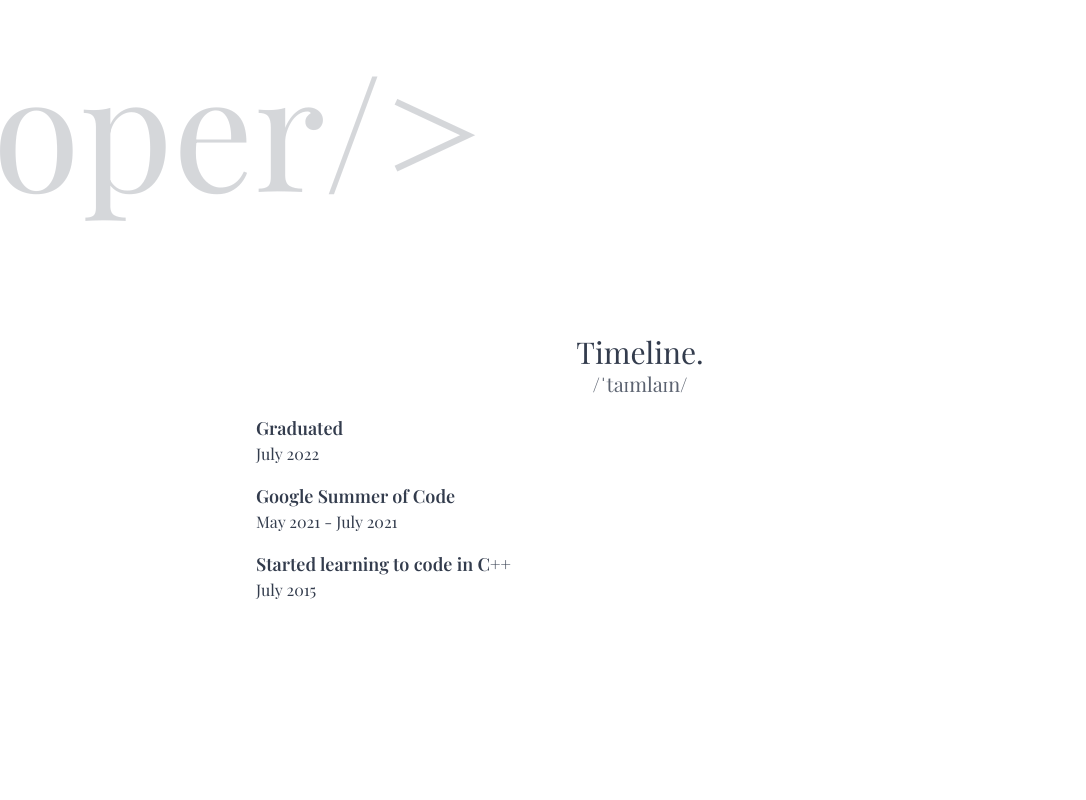
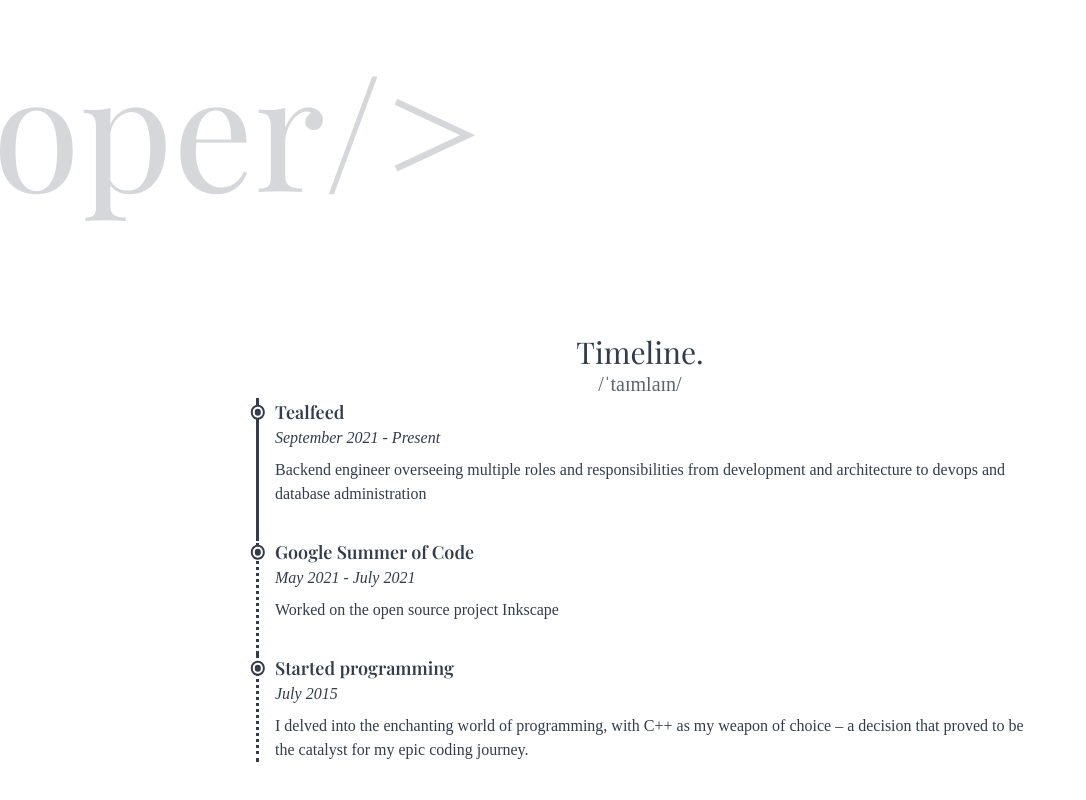
Before and after one commit to rathod-sahaab/rathod-sahaab.github.io, a SvelteKit app: page / in a window 1280 px wide. Shown: the part 514-1314 px from the top of the page, without its empty margins (0-1086 px from the left). Before the commit the page ends 1164 px from the top, so only its background shows below. Built offline with nearby package versions, Linux system fonts and the light colour scheme; a web font is replaced by a local one.

Commit message:
feat: timeline finish

```diff
--- a/src/app.css
+++ b/src/app.css
@@ -3,7 +3,11 @@
 @tailwind utilities;
 
 @layer base {
-  html {
+  h1, h2, h3, h4, h5, h6,
+  h1 *, h2 *, h3 *, h4 *, h5 *, h6 * {
     font-family: Playfair Display, serif;
   }
+  * {
+    font-family: Rwundu, serif;
+  }
 }
--- a/src/lib/constants/milestones.ts
+++ b/src/lib/constants/milestones.ts
@@ -1,23 +1,30 @@
 export type TMilestoneDate = string | { start: string, end: string }
 export type TMilestone = {
   title: string
+  description: string
   date: TMilestoneDate
 }
 
 export const MILESTONES: TMilestone[] = [
   {
-    title: 'Graduated',
-    date: 'July 2022'
+    title: 'Tealfeed',
+    description: 'Backend engineer overseeing multiple roles and responsibilities from development and architecture to devops and database administration',
+    date: {
+      start: 'September 2021',
+      end: 'Present',
+    }
   },
   {
     title: 'Google Summer of Code',
+    description: 'Worked on the open source project Inkscape',
     date: {
       start: 'May 2021',
       end: 'July 2021',
     }
   },
   {
-    title: 'Started learning to code in C++',
+    title: 'Started programming',
+    description: 'I delved into the enchanting world of programming, with C++ as my weapon of choice – a decision that proved to be the catalyst for my epic coding journey.',
     date: 'July 2015'
   },
 ]
--- a/src/lib/navbar.svelte
+++ b/src/lib/navbar.svelte
@@ -22,7 +22,9 @@
 	>
 		{#each PAGES as page}
 			<li class={currentPath === page.href ? 'text-3xl hover:scale-110' : 'hover:scale-125'}>
-				<a href={page.href}>{page.name}</a>
+				<h3>
+					<a href={page.href}>{page.name}</a>
+				</h3>
 			</li>
 		{/each}
 	</ul>
--- a/src/routes/about/timeline.svelte
+++ b/src/routes/about/timeline.svelte
@@ -9,11 +9,9 @@
 			<h3 class="text-3xl">Timeline.</h3>
 			<span class="text-xl opacity-80 tooltip hover:underline"> /ˈtaɪmlaɪn/ </span>
 		</div>
-		<ul>
+		<ul class="[&>*:not(:last-child)]:pb-8">
 			{#each MILESTONES as milestone}
-				<li>
-					<Milestone {milestone} />
-				</li>
+				<Milestone {milestone} />
 			{/each}
 		</ul>
 		<div />
--- a/src/routes/about/timeline/milestone.svelte
+++ b/src/routes/about/timeline/milestone.svelte
@@ -2,16 +2,63 @@
 	import type { TMilestone } from '$lib/constants/milestones'
 
 	export let milestone: TMilestone
+	const active: boolean =
+		typeof milestone.date !== 'string' ? milestone.date.end.toLowerCase() === 'present' : false
 </script>
 
-<div class="mt-4">
-	<h5 class="text-lg font-bold">{milestone.title}</h5>
-	<p>
-		{#if milestone.date.start}
-			{milestone.date.start} - {milestone.date.end}
-		{:else}
-			{milestone.date}
-		{/if}
+<div class="milestone pl-4 border-l-base-content border-dotted border-l-[3px]" class:active>
+	<div
+		class="title before:bg-base-100 after:bg-base-content before:border-2 before:border-base-content"
+		class:active
+	>
+		<h5 class="text-lg font-bold">{milestone.title}</h5>
+		<span class="italic">
+			{#if typeof milestone.date !== 'string'}
+				{milestone.date.start} - {milestone.date.end}
+			{:else}
+				{milestone.date}
+			{/if}
+		</span>
+	</div>
+	<p class="pt-2">
+		{milestone.description}
 	</p>
 	<p><slot /></p>
 </div>
+
+<style>
+	.milestone.active {
+		border-style: solid;
+	}
+
+	.title.active::after {
+		opacity: 1;
+	}
+
+	.title {
+		position: relative;
+	}
+
+	.title::after,
+	.title::before {
+		content: '';
+		aspect-ratio: 1 / 1;
+		display: inline;
+		position: absolute;
+		border-radius: 1em;
+
+		/* Changes with left border-width */
+		left: calc(-1rem + -1.5px);
+		top: 0.9rem;
+		transform: translate(-50%, -50%);
+	}
+
+	.title::after {
+		/* opacity: 0; */
+		width: 0.4em;
+	}
+
+	.title::before {
+		width: 0.9em;
+	}
+</style>
--- a/src/routes/about/title.svelte
+++ b/src/routes/about/title.svelte
@@ -9,6 +9,7 @@
 		<div class="max-w-screen-lg">
 			<div>
 				<h1 class="text-5xl font-bold sm:inline mr-4">Abhay Raj Singh.</h1>
+				<h2 class="sm:inline">
 					<a
 						class="text-3xl opacity-80 tooltip hover:underline"
 						data-tip="International Phonetic Alphabet"
@@ -16,8 +17,9 @@
 					>
 						/ʌbʰj raːdʒ sɪŋh/
 					</a>
+				</h2>
 			</div>
-			<p class="text-2xl pt-6 font-[Rwundu]">
+			<p class="text-2xl pt-6">
 				An engineer who loves to build things. Specializing in <b>backend engineering</b>, and
 				aiming for proficiency in <em>all-stack</em>, a fancy way of saying
 				<a class="underline italic" href="https://abhay.rs/blog">everything engineering</a>.
```
Lines whose indentation alone changed are shown as unchanged.
